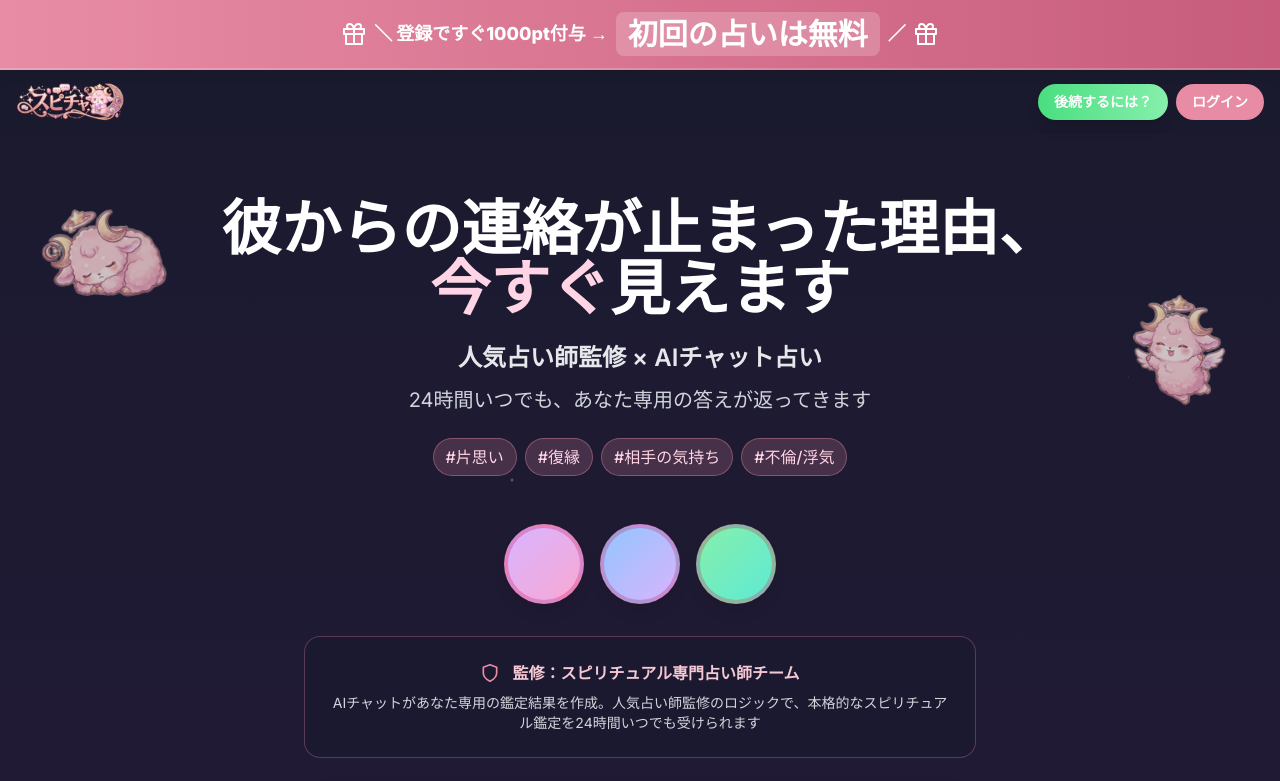
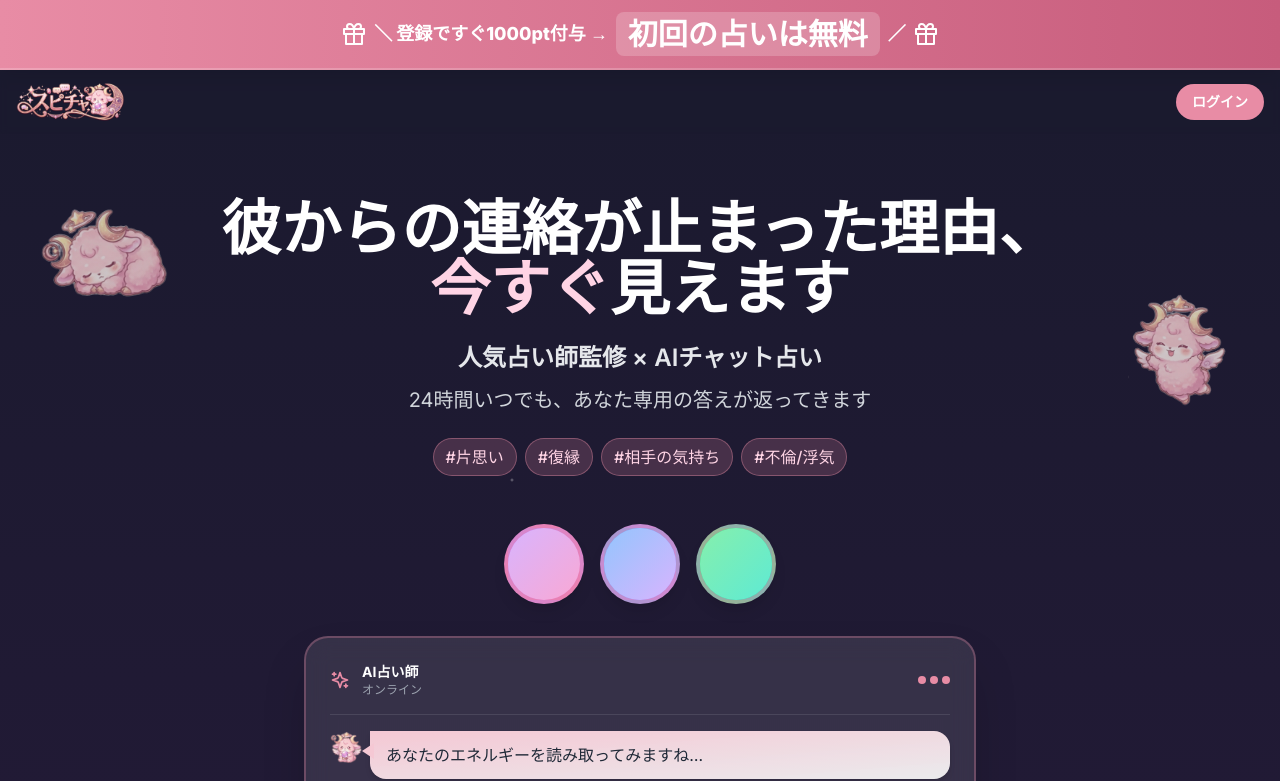
Before and after one commit to elmo3159/SpiritualChat, a Next.js app: page / in a window 1280 px wide. Shown: the top 781 px of the page. Built offline with nearby package versions, Linux system fonts and the light colour scheme; no server answers.

Commit message:
refactor: 監修者情報セクションと「後続するには？」ボタンを削除
- 監修者情報セクション（スピリチュアル専門占い師チーム）を削除
- ヘッダーの「後続するには？」ボタンを削除
- ログインボタンのみに簡素化

```diff
--- a/app/page.tsx
+++ b/app/page.tsx
@@ -98,12 +98,6 @@ export default function LandingPage() {
           {/* CTAボタン群 */}
           <div className="flex items-center gap-2">
             <button
-              onClick={() => router.push('/signup')}
-              className="hidden md:block px-4 py-2 bg-gradient-to-r from-spiritual-green to-spiritual-green-light text-white rounded-full font-bold text-sm hover:scale-105 transition-transform duration-300 shadow-lg"
-            >
-              後続するには？
-            </button>
-            <button
               onClick={() => router.push('/login')}
               className="px-4 py-2 bg-spiritual-pink hover:bg-spiritual-pink-dark text-white rounded-full font-bold text-sm transition-colors duration-300"
             >
@@ -178,19 +172,6 @@ export default function LandingPage() {
             <div className="w-16 h-16 md:w-20 md:h-20 rounded-full border-4 border-spiritual-pink/50 bg-gradient-to-br from-green-400 to-teal-400 flex items-center justify-center overflow-hidden shadow-lg">
               <div className="w-full h-full bg-gradient-to-br from-green-300 to-teal-300"></div>
             </div>
-          </div>
-
-          {/* 監修者情報 */}
-          <div className="bg-spiritual-dark/60 backdrop-blur-sm border border-spiritual-pink/30 rounded-2xl p-4 md:p-6 mb-8 max-w-2xl mx-auto">
-            <div className="flex items-center justify-center gap-3 mb-2">
-              <Shield className="w-5 h-5 text-spiritual-pink" />
-              <p className="text-sm md:text-base text-spiritual-pink-light font-semibold">
-                監修：スピリチュアル専門占い師チーム
-              </p>
-            </div>
-            <p className="text-xs md:text-sm text-gray-300 text-center leading-relaxed">
-              AIチャットがあなた専用の鑑定結果を作成。人気占い師監修のロジックで、本格的なスピリチュアル鑑定を24時間いつでも受けられます
-            </p>
           </div>
 
           {/* チャットUIプレビュー */}
```
